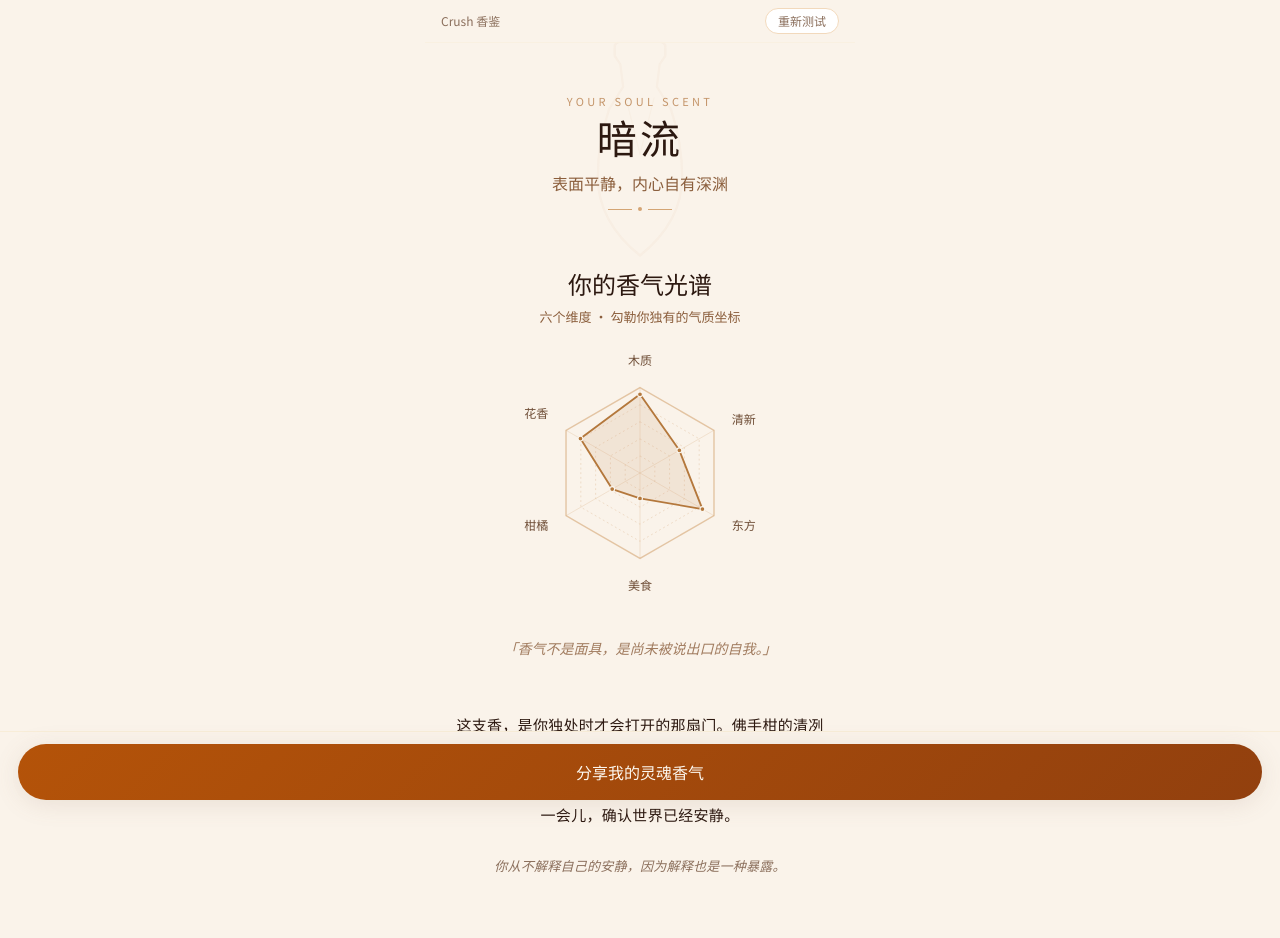
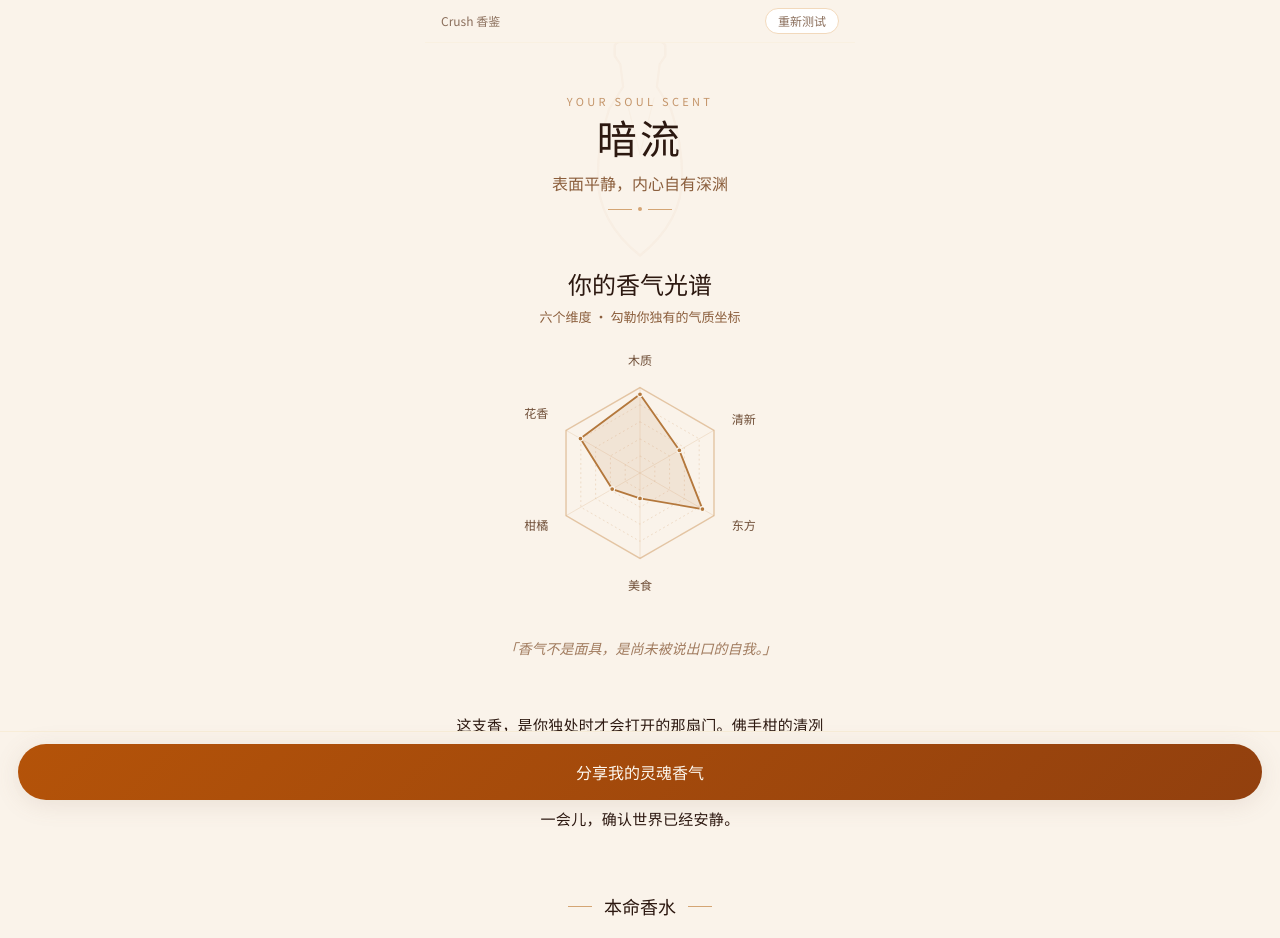
Before and after one commit to Ici17/Crush-Xiangjian, a Next.js app: page /result in a window 1280 px wide. Shown: the top 938 px of the page. Built offline with nearby package versions, Linux system fonts and the light colour scheme.

Commit message:
fix: 记忆点区块删除三调，只留描述+洞察

```diff
--- a/components/MemorySceneSection.tsx
+++ b/components/MemorySceneSection.tsx
@@ -14,34 +14,18 @@ export default function MemorySceneSection({ personalityName }: Props) {
       className="px-6 py-10"
       style={{ background: "#FAF3EA" }}
     >
-      {/* 专属记忆描述 */}
       <p
-        className="text-center mb-6"
+        className="text-center"
         style={{
           fontFamily: '"Noto Serif SC", serif',
           fontSize: "15px",
-          lineHeight: 2,
+          lineHeight: 2.1,
           color: "#2C1810",
           letterSpacing: "0.02em",
         }}
       >
         {scene.description}
       </p>
-
-      {/* 洞察短句 */}
-      <p
-        className="text-center"
-        style={{
-          fontFamily: '"Noto Serif SC", serif',
-          fontSize: "13px",
-          fontStyle: "italic",
-          lineHeight: 1.9,
-          color: "#8B6F5C",
-          letterSpacing: "0.02em",
-        }}
-      >
-        {scene.insight}
-      </p>
     </section>
   );
 }
```
